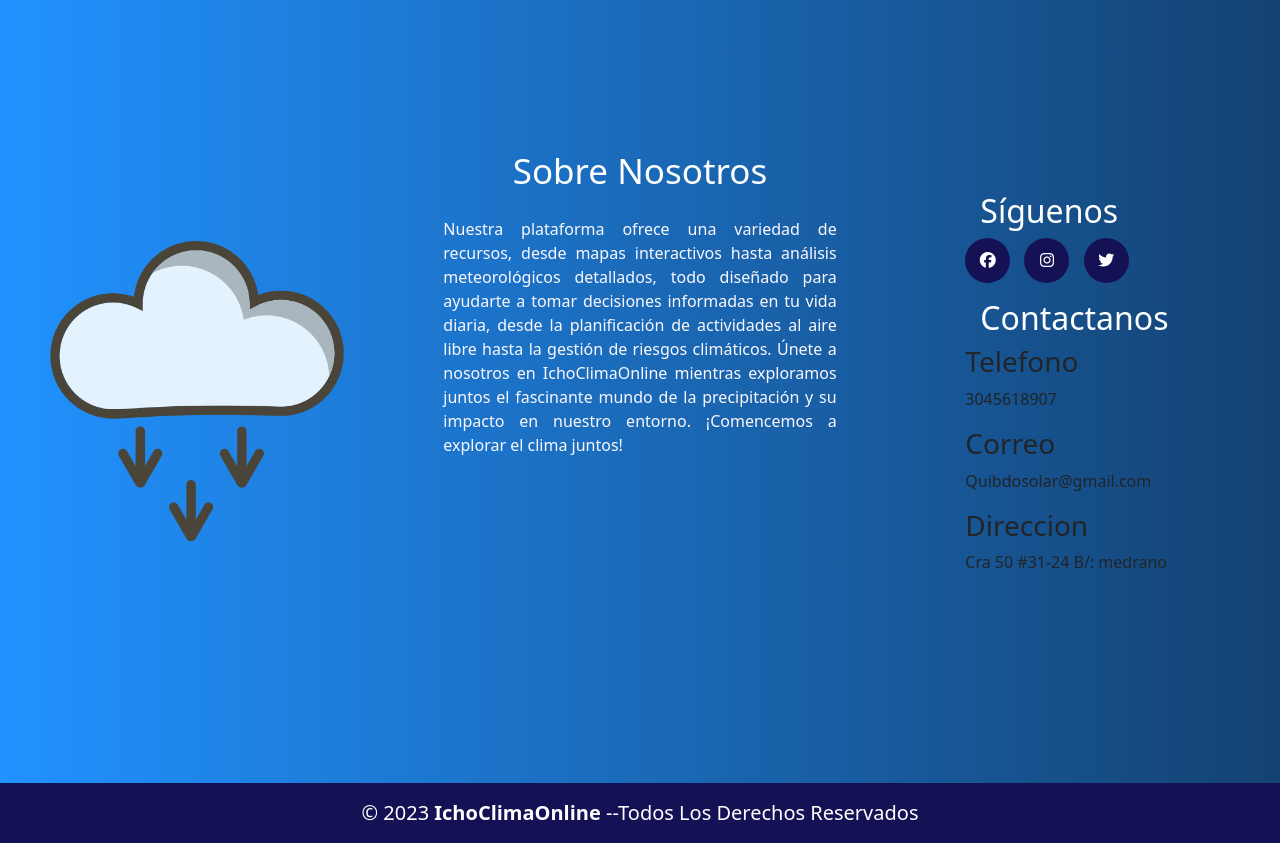
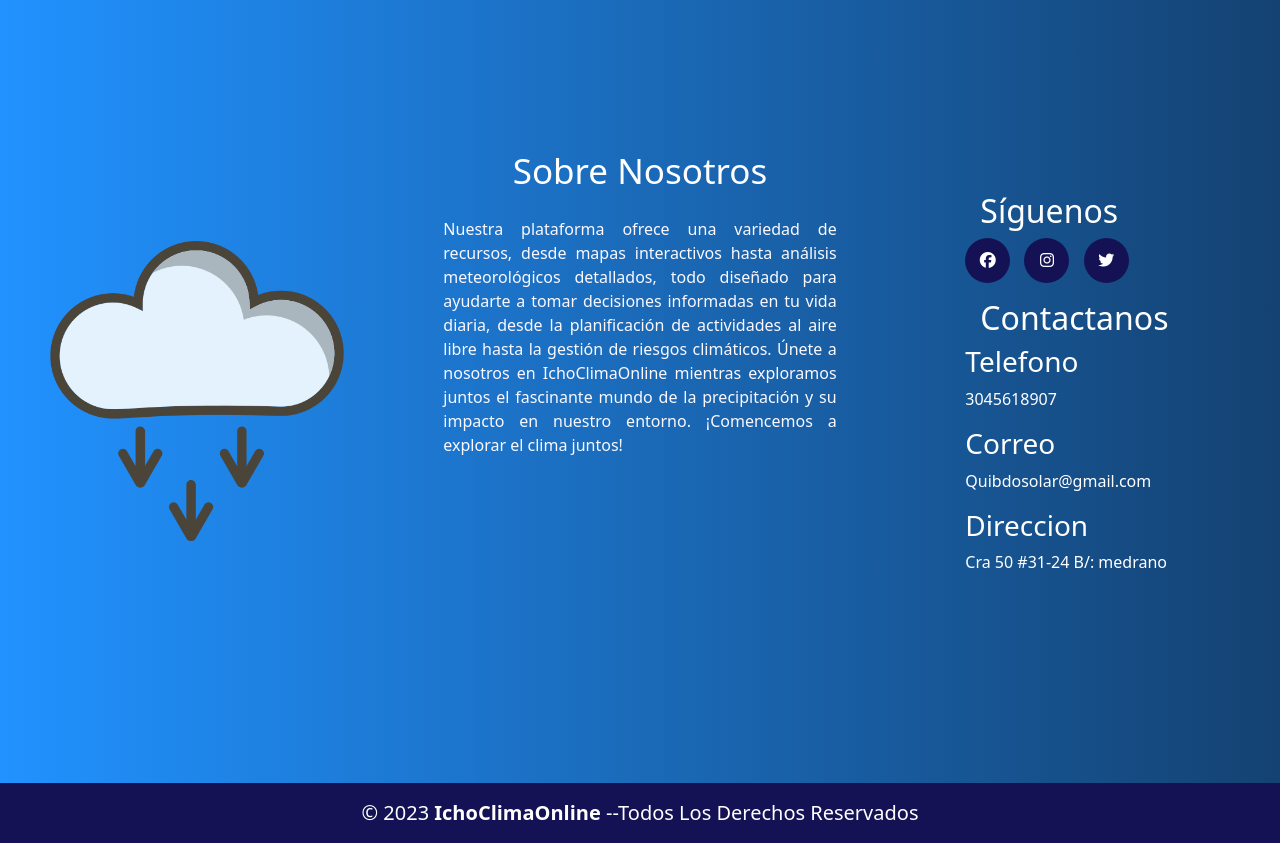
Before and after one commit to jhsmu/precipitacion, a PHP site: page /informe.php in a window 1280 px wide. Shown: the part 201-1044 px from the top of the page. Run offline with PHP 8.4, Linux system fonts and the light colour scheme; some libraries are stand-ins or nearby versions.

Commit message:
Update footer-header.css

```diff
--- a/css/footer-header.css
+++ b/css/footer-header.css
@@ -82,6 +82,15 @@ object-fit: cover;
     margin-left: 15px;
 
 }
+.contactanos h2{
+    color: #fff;
+}
+.contactanos h3{
+    color: #fff;
+}
+.contactanos p{
+    color: #fff;
+}
 .pie-pagina .grupo2 {
     background-color: #141254;
     padding: 15px 10px;
```
